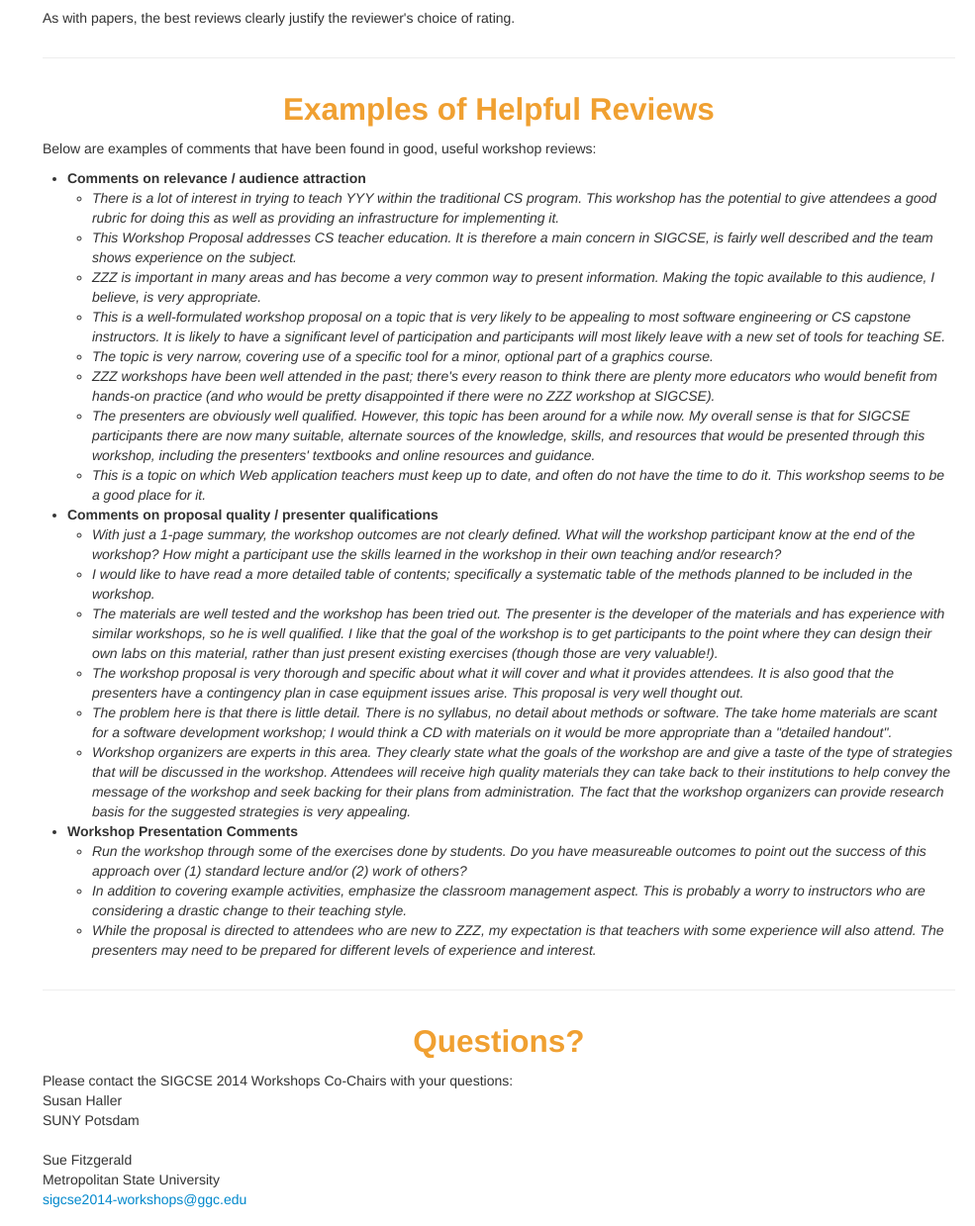
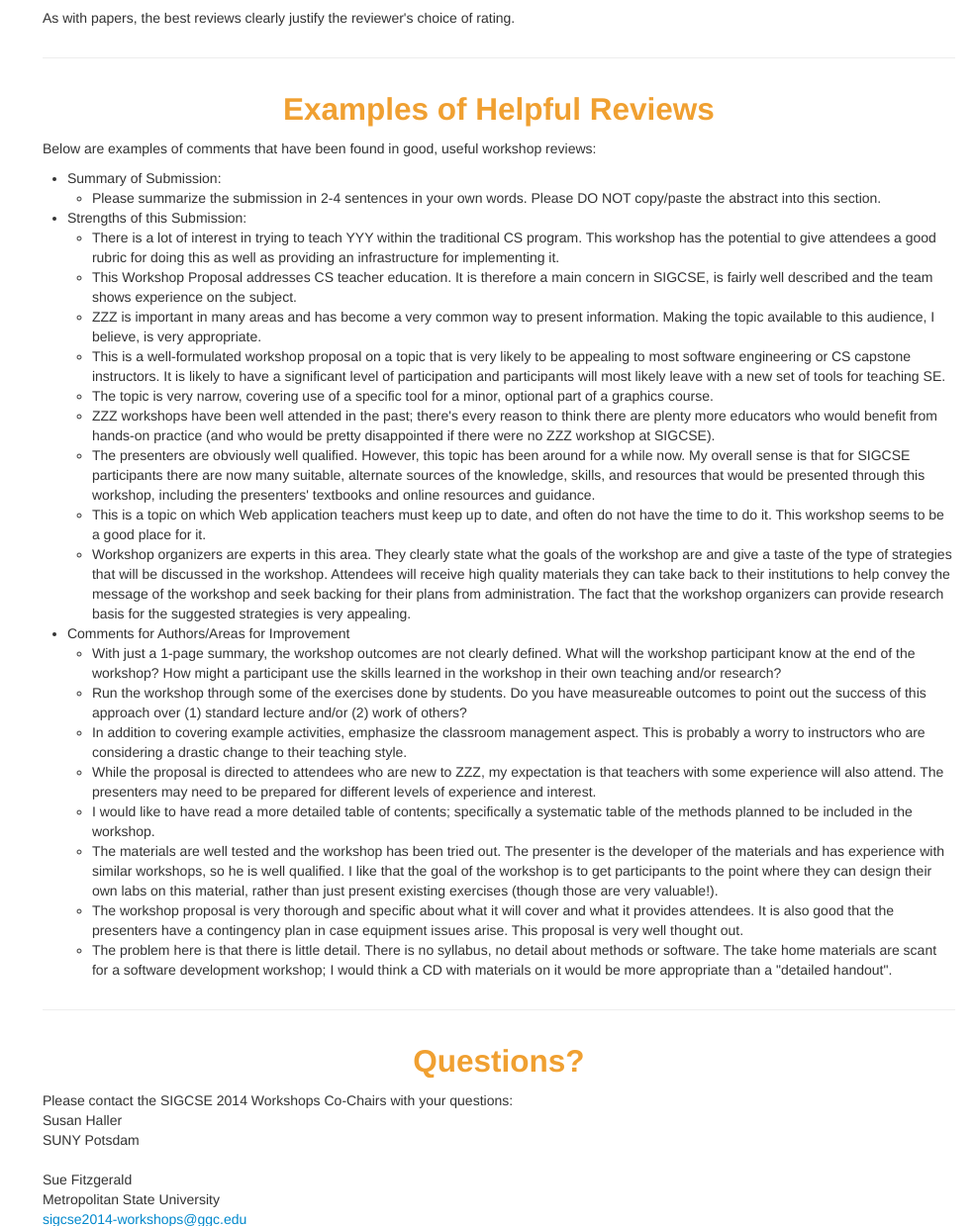
Before and after one commit to sigcsets/sigcse2014, a PHP site: page /reviewers/guide_workshops.php in a window 1280 px wide. Shown: the part 402-1641 px from the top of the page at 99% size, without its empty margins (295-1280 px from the left). Run offline with PHP 8.4, Linux system fonts and the light colour scheme; some libraries are stand-ins or nearby versions.

Commit message:
updates to reviewer pages

```diff
--- a/reviewers/guide_workshops.php
+++ b/reviewers/guide_workshops.php
@@ -37,36 +37,36 @@
 </div>
 <div class="row-fluid">
  <div class="span12">
-<p>Below are examples of comments that have been found in good, useful workshop reviews:</p>
-<ul>
- <li><strong>Comments on relevance / audience attraction</strong>
+ <p>Below are examples of comments that have been found in good, useful workshop reviews:
   <ul>
-   <li><em>There is a lot of interest in trying to teach YYY within the traditional CS program. This workshop has the potential to give attendees a good rubric for doing this as well as providing an infrastructure for implementing it.</em></li>
-   <li><em>This Workshop Proposal addresses CS teacher education. It is therefore a main concern in SIGCSE, is fairly well described and the team shows experience on the subject.</em></li>
-   <li><em>ZZZ is important in many areas and has become a very common way to present information. Making the topic available to this audience, I believe, is very appropriate.</em></li>
-   <li><em>This is a well-formulated workshop proposal on a topic that is very likely to be appealing to most software engineering or CS capstone instructors. It is likely to have a significant level of participation and participants will most likely leave with a new set of tools for teaching SE.</em></li>
-   <li><em>The topic is very narrow, covering use of a specific tool for a minor, optional part of a graphics course.</em></li>
-   <li><em>ZZZ workshops have been well attended in the past; there's every reason to think there are plenty more educators who would benefit from hands-on practice (and who would be pretty disappointed if there were no ZZZ workshop at SIGCSE).</em></li>
-   <li><em>The presenters are obviously well qualified. However, this topic has been around for a while now. My overall sense is that for SIGCSE participants there are now many suitable, alternate sources of the knowledge, skills, and resources that would be presented through this workshop, including the presenters' textbooks and online resources and guidance.</em></li>
-   <li><em>This is a topic on which Web application teachers must keep up to date, and often do not have the time to do it. This workshop seems to be a good place for it.</em></li>
- </ul></li>
- <li><strong>Comments on proposal quality / presenter qualifications</strong>
- <ul>
-  <li><em>With just a 1-page summary, the workshop outcomes are not clearly defined.  What will the workshop participant know at the end of the workshop? How might a participant use the skills learned in the workshop in their own teaching and/or research?</em></li>
-  <li><em>I would like to have read a more detailed table of contents; specifically a systematic table of the methods planned to be included in the workshop.</em></li>
-  <li><em>The materials are well tested and the workshop has been tried out. The presenter is the developer of the materials and has experience with similar workshops, so he is well qualified.  I like that the goal of the workshop is to get participants to the point where they can design their own labs on this material, rather than just present existing exercises (though those are very valuable!).</em></li>
-  <li><em>The workshop proposal is very thorough and specific about what it will cover and what it provides attendees.  It is also good that the presenters have a contingency plan in case equipment issues arise. This proposal is very well thought out.</em></li>
-  <li><em>The problem here is that there is little detail. There is no syllabus, no detail about methods or software.  The take home materials are scant for a software development workshop; I would think a CD with materials on it would be more appropriate than a "detailed handout".</em></li>
-  <li><em>Workshop organizers are experts in this area. They clearly state what the goals of the workshop are and give a taste of the type of strategies that will be discussed in the workshop. Attendees will receive high quality materials they can take back to their institutions to help convey the message of the workshop and seek backing for their plans from administration. The fact that the workshop organizers can provide research basis for the suggested strategies is very appealing.</em></li>
- </ul></li>
- <li><strong>Workshop Presentation Comments</strong>
- <ul>
-  <li><em>Run the workshop through some of the exercises done by students.  Do you have measureable outcomes to point out the success of this approach over (1) standard lecture and/or (2) work of others?</em></li>
-  <li><em>In addition to covering example activities, emphasize the classroom management aspect. This is probably a worry to instructors who are considering a drastic change to their teaching style.</em></li>
-  <li><em>While the proposal is directed to attendees who are new to ZZZ, my expectation is that teachers with some experience will also attend.  The presenters may need to be prepared for different levels of experience and interest.</em></li>
- </ul>
- </li>
-</ul>
+  <li>Summary of Submission:
+    <ul>
+    <li>Please summarize the submission in 2-4 sentences in your own words. Please DO NOT copy/paste the abstract into this section.</li>
+    </ul>
+  </li>
+  <li>Strengths of this Submission:
+    <ul>
+    <li>There is a lot of interest in trying to teach YYY within the traditional CS program. This workshop has the potential to give attendees a good rubric for doing this as well as providing an infrastructure for implementing it.</li>
+    <li>This Workshop Proposal addresses CS teacher education. It is therefore a main concern in SIGCSE, is fairly well described and the team shows experience on the subject.</li>
+    <li>ZZZ is important in many areas and has become a very common way to present information. Making the topic available to this audience, I believe, is very appropriate.</li>
+    <li>This is a well-formulated workshop proposal on a topic that is very likely to be appealing to most software engineering or CS capstone instructors. It is likely to have a significant level of participation and participants will most likely leave with a new set of tools for teaching SE.</li>
+    <li>The topic is very narrow, covering use of a specific tool for a minor, optional part of a graphics course.</li>
+    <li>ZZZ workshops have been well attended in the past; there's every reason to think there are plenty more educators who would benefit from hands-on practice (and who would be pretty disappointed if there were no ZZZ workshop at SIGCSE).</li>
+    <li>The presenters are obviously well qualified. However, this topic has been around for a while now. My overall sense is that for SIGCSE participants there are now many suitable, alternate sources of the knowledge, skills, and resources that would be presented through this workshop, including the presenters' textbooks and online resources and guidance.</li>
+    <li>This is a topic on which Web application teachers must keep up to date, and often do not have the time to do it. This workshop seems to be a good place for it.</li>
+    <li>Workshop organizers are experts in this area. They clearly state what the goals of the workshop are and give a taste of the type of strategies that will be discussed in the workshop. Attendees will receive high quality materials they can take back to their institutions to help convey the message of the workshop and seek backing for their plans from administration. The fact that the workshop organizers can provide research basis for the suggested strategies is very appealing.</li>
+    </ul>
+  </li>
+  <li>Comments for Authors/Areas for Improvement
+    <ul>
+    <li>With just a 1-page summary, the workshop outcomes are not clearly defined. What will the workshop participant know at the end of the workshop? How might a participant use the skills learned in the workshop in their own teaching and/or research?</li>
+    <li>Run the workshop through some of the exercises done by students. Do you have measureable outcomes to point out the success of this approach over (1) standard lecture and/or (2) work of others?</li>
+    <li>In addition to covering example activities, emphasize the classroom management aspect. This is probably a worry to instructors who are considering a drastic change to their teaching style.</li>
+    <li>While the proposal is directed to attendees who are new to ZZZ, my expectation is that teachers with some experience will also attend. The presenters may need to be prepared for different levels of experience and interest.</li>
+    <li>I would like to have read a more detailed table of contents; specifically a systematic table of the methods planned to be included in the workshop.</li>
+    <li>The materials are well tested and the workshop has been tried out. The presenter is the developer of the materials and has experience with similar workshops, so he is well qualified. I like that the goal of the workshop is to get participants to the point where they can design their own labs on this material, rather than just present existing exercises (though those are very valuable!).</li>
+    <li>The workshop proposal is very thorough and specific about what it will cover and what it provides attendees. It is also good that the presenters have a contingency plan in case equipment issues arise. This proposal is very well thought out.</li>
+    <li>The problem here is that there is little detail. There is no syllabus, no detail about methods or software. The take home materials are scant for a software development workshop; I would think a CD with materials on it would be more appropriate than a &quot;detailed handout&quot;.</li>
  </div>
 </div>
 
```
Also changed, not shown: reviewers/guide_panels.php (+36 -20 lines), reviewers/guide_papers.php (+27 -48 lines), reviewers/guide_sessions.php (+25 -11 lines).
